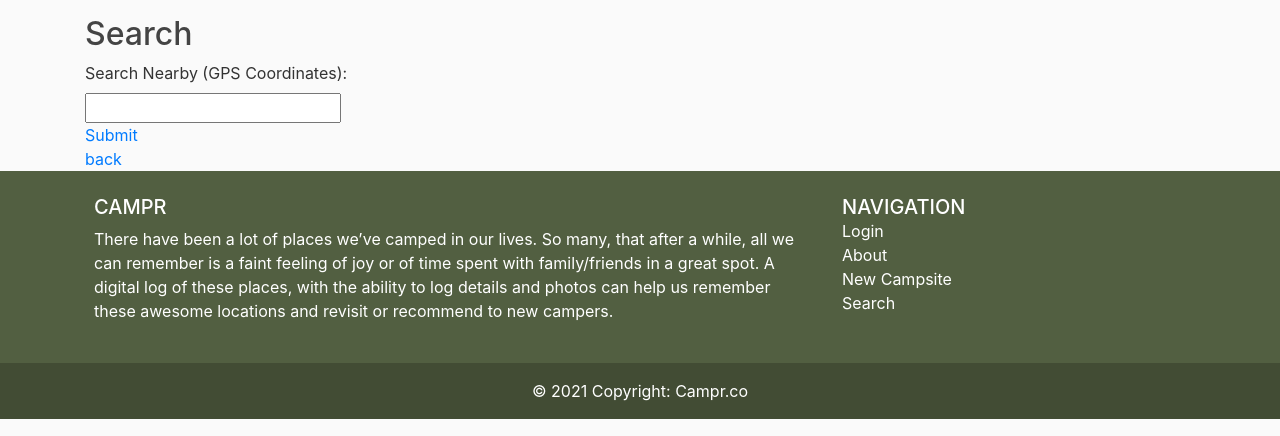
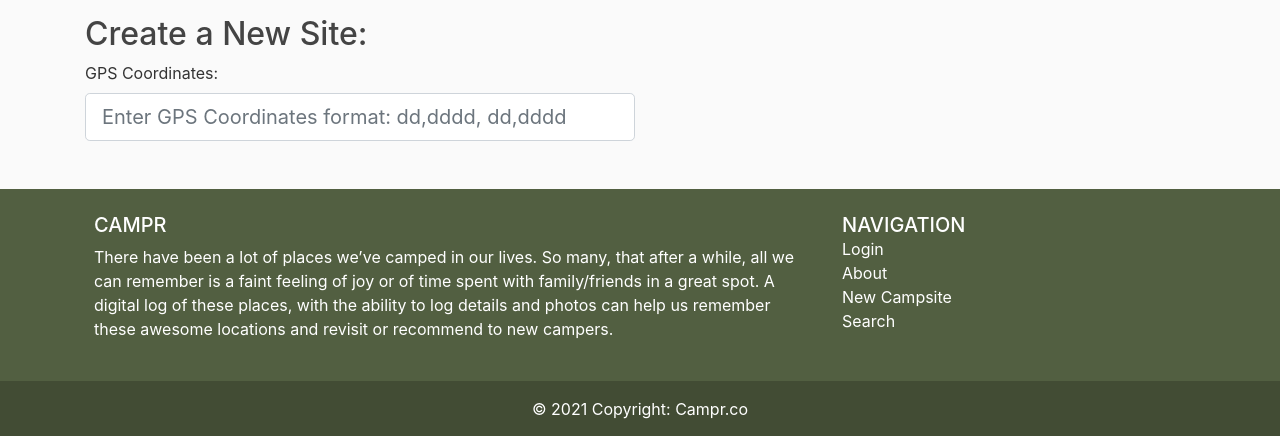
Before and after one commit to JKelliher/Campr_Repository, a Flask app: template Campr_Flask_Codebase/campr_app/templates/search.html in a window 1280 px wide. Shown: the part 65-501 px from the top of the page. Run offline with Flask 2, Linux system fonts and the light colour scheme; the template is opened without the code that fills it: values that come from a table or form of the project are taken from there, others are empty; some libraries are stand-ins or nearby versions.

Commit message:
wtform-ified search

```diff
--- a/Campr_Flask_Codebase/campr_app/templates/search.html
+++ b/Campr_Flask_Codebase/campr_app/templates/search.html
@@ -1,14 +1,31 @@
 {% extends "layout_sticky.html" %}
 {% block content %}
+
 <div class="container">
-  <h2>Search</h2>
-  <form>
-    <label for="search">Search Nearby (GPS Coordinates):</label><br>
-    <input type="text" id="Site_name" name="Site_name"><br>
+  <h2 id="new_site_header">Create a New Site:</h2>
+  <form method="POST" action="">
 
-    <a href=" {{ url_for('search_result') }} ">Submit</a></br>
+    <!-- adding CRF token -->
+    {{ form.hidden_tag() }}
+
+
+    <fieldset class="form-group">
+
+      <div class="form-row">
+        <div class="form-group col-md-6">
+          {{ form.gps_coordinates.label(class="form-control-label") }}
+          {{ form.gps_coordinates(class="form-control form-control-lg") }}
+          <ul>
+            {% for error in form.gps_coordinates.errors %}
+             <l1 style="color:red"> {{ error }}</l1>
+            {% endfor %}
+          </ul>
+        </div>
+      </div>
+
+          </fieldset>
+
   </form>
+</div>
 
-  <a href=" {{ url_for('home') }} ">back</a></br>
-</div>
   {% endblock content %}
```
